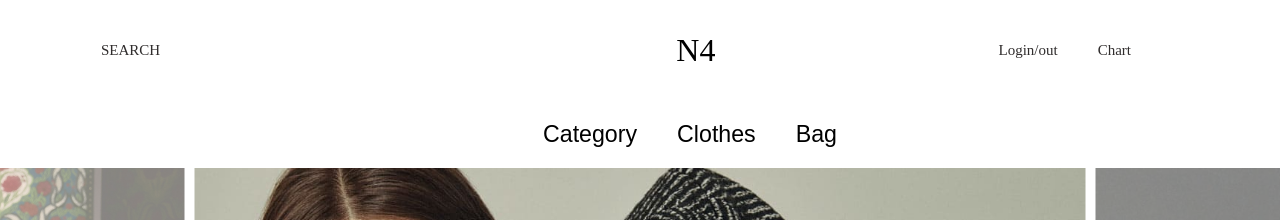
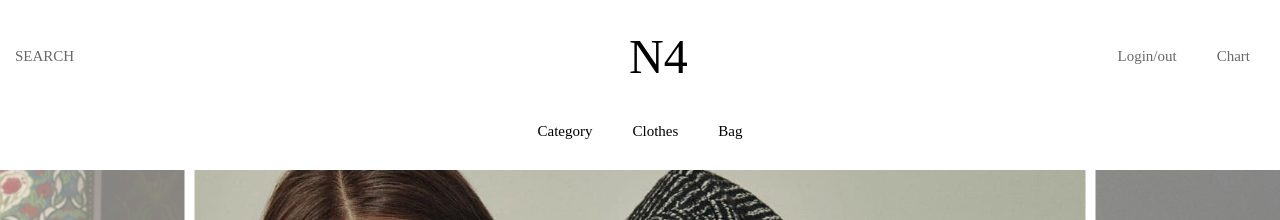
Before and after one commit to shopping-mall-Frontend/team-project, a React (Create React App) app: page / in a window 1280 px wide. Shown: the top 220 px of the page. Built offline with nearby package versions, Linux system fonts and the light colour scheme; no server answers.

Commit message:
Update Header CSS and LINK

```diff
--- a/src/components/Header.js
+++ b/src/components/Header.js
@@ -1,20 +1,23 @@
-import React, { useEffect, useState } from 'react';
+import React, {useEffect, useState} from 'react';
 import styled from 'styled-components';
-import { Link } from 'react-router-dom';
+import {Link} from 'react-router-dom';
 import axios from 'axios';
 import '../css/reset-css.css';
 
 const Header = React.memo(() => {
   const accessToken = window.localStorage.getItem('accessToken');
 
-  const [isLogin, setIsLogin] = useState(window.localStorage.getItem('accessToken') !== '');
+  const [isLogin, setIsLogin] = useState(
+    window.localStorage.getItem('accessToken') !== ''
+  );
 
   console.log(accessToken);
 
   const validLogin = async () => {
     try {
       const instance = axios.create({
-        baseURL: 'https://asia-northeast3-heropy-api.cloudfunctions.net/api/auth',
+        baseURL:
+          'https://asia-northeast3-heropy-api.cloudfunctions.net/api/auth',
         headers: {
           'content-type': 'application/json',
           apikey: 'FcKdtJs202209',
@@ -39,7 +42,8 @@ const Header = React.memo(() => {
     try {
       console.log(isLogin);
       const instance = axios.create({
-        baseURL: 'https://asia-northeast3-heropy-api.cloudfunctions.net/api/auth',
+        baseURL:
+          'https://asia-northeast3-heropy-api.cloudfunctions.net/api/auth',
         headers: {
           'content-type': 'application/json',
           apikey: 'FcKdtJs202209',
@@ -59,22 +63,35 @@ const Header = React.memo(() => {
 
   return (
     <StyledHeader>
-      <nav className="navbar">
-        <div className="navbar-left">{<Link to={'/'}>SEARCH</Link>}</div>
+      <header>
+        <div className="search">
+          <Link to={'/'}>
+            SEARCH
+          </Link>
+        </div>
 
-        <div className="navbar-logo center"></div>
-        <Link to={'/'} className="navbar-logo">
+        <div className="logo">
+          <Link to={'/'}>
             N4
           </Link>
-        <ul className="navbar-right">
+        </div>
+        <nav>
+          <ul className="nav__links">
             <li>
-            <Link to={'/login'}>Login/out</Link>
+              <Link to={'/login'}>
+                Login/out
+              </Link>
             </li>
             <li>
-            <Link to={'/Cart'}>Chart</Link>{' '}
+              <Link to={'/Cart'}>
+                Chart
+              </Link>{' '}
             </li>
           </ul>
         </nav>
+      </header>
+
+
       <StyledCategory>
         <ul className="category">
           <li>
@@ -89,78 +106,103 @@ const Header = React.memo(() => {
         </ul>
       </StyledCategory>
     </StyledHeader>
+
   );
 });
 
 const StyledHeader = styled.div`
-  .navbar {
   font-family: 'Marcellus', serif;
+  box-sizing: border-box;
+  margin: 0;
+  padding: 0;
+}
+
+li, .logo {
+  text-decoration: none;
+}
+
+header {
+  display: flex;
   justify-content: space-between;
-    display: flex;
   align-items: center;
-    padding: 22px 1px;
-    width: 90%;
-    margin: 0;
+  padding: 20px 10px 0px 15px;
 }
-  .navbar-logo {
-    padding-right: 10px;
-    font-size: 2rem;
+
+.search {
+  color: dimgray;
 }
-  .navbar-right {
-    display: flex;
-    width: 15%;
-    justify-content: flex-end;
-    color: #302d2d;
+
+.nav__links {
+  list-style: none;
 }
-  li {
-    padding: 20px;
+
+.nav__links li {
+  display: inline-block;
+  padding: 0px 20px;
+  transition: all 0.3s ease 0s;
+  color: dimgray;
 }
-  .navbar-left {
-    margin-left: 100px;
-    color: #302d2d;
+
+.logo {
+  padding: 9px 5px 9px 150px;
+  cursor: pointer;
+  transition: all 0.3s ease 0s;
+  font-size: 3rem;
 }
+
+
 @media screen and (max-width: 768px) {
-    .navbar {
+  header {
     flex-direction: column;
     text-align: center;
     width: 100%;
   }
-    .navbar-left {
+
+  .search {
     display: none;
   }
-    li {
-      display: inline-block;
-      padding: 10px;
+
+  .logo {
+    padding: 0px 5px 9px 10px;
+    cursor: pointer;
+    transition: all 0.3s ease 0s;
+    font-size: 2.3rem;
   }
-    .navbar-logo {
-      align-items: center;
-      padding: 8px 24px;
-      text-align: center;
-      width: 100%;
-      height: 100%;
-    }
-    .navbar-right {
+
+  .nav__links {
     display: none;
-      justify-content: center;
-      width: 100%;
-      margin-right: 10px;
   }
 }
 `;
 const StyledCategory = styled.div`
+  font-family: 'Marcellus', serif;
+  box-sizing: border-box;
+  margin: 0;
+  padding: 0;
+}
+
 .category {
+  list-style: none;
   display: flex;
-    flex-direction: row;
   justify-content: center;
-    text-align: center;
-    margin-left: 100px;
-    font-size: 1.45rem;
+  align-items: center;
+  padding: 30px 10px;
 }
+
+.category li {
+  font-weight: 500;
+  text-decoration: none;
+  display: inline-block;
+  padding: 0px 20px;
+  transition: all 0.3s ease 0s;
+  color: black;
+}
+
 @media screen and (max-width: 768px) {
   .category {
     display: none;
   }
-  }
+
 `;
 
 export default Header;
```
Lines whose indentation alone changed are shown as unchanged.
